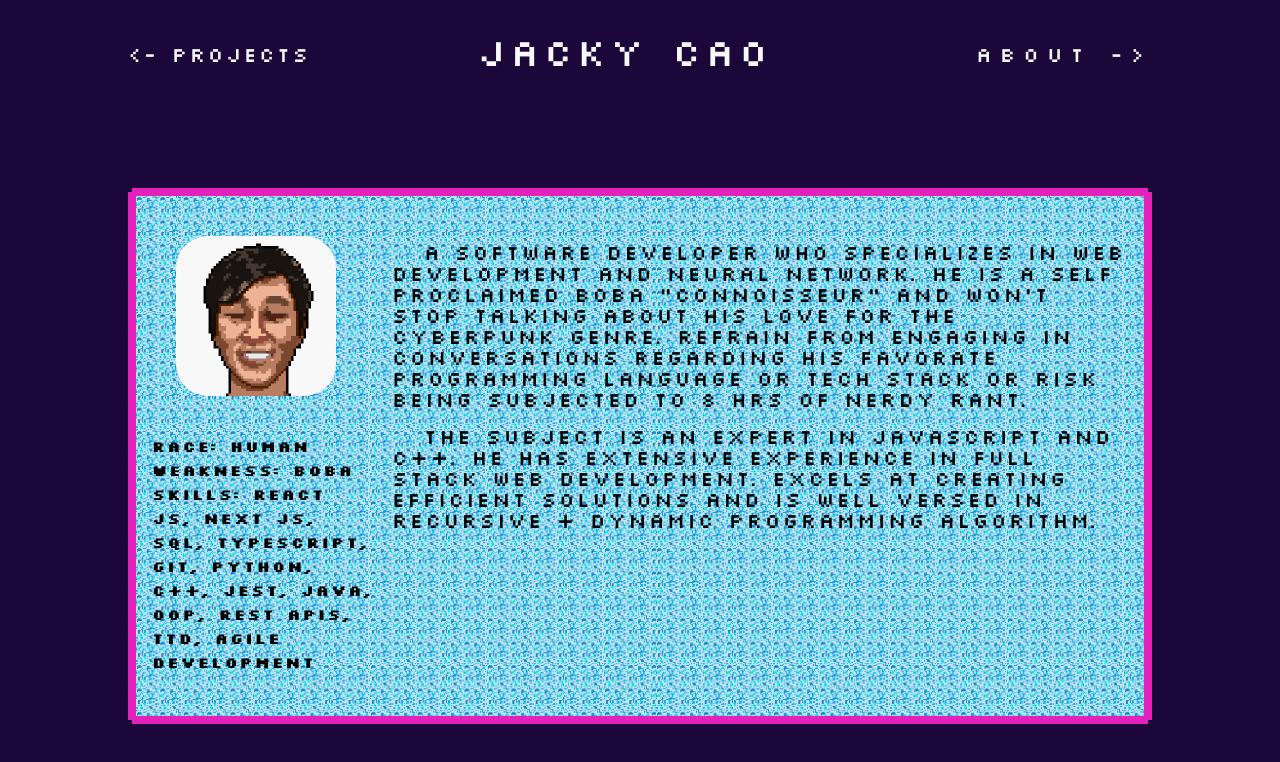
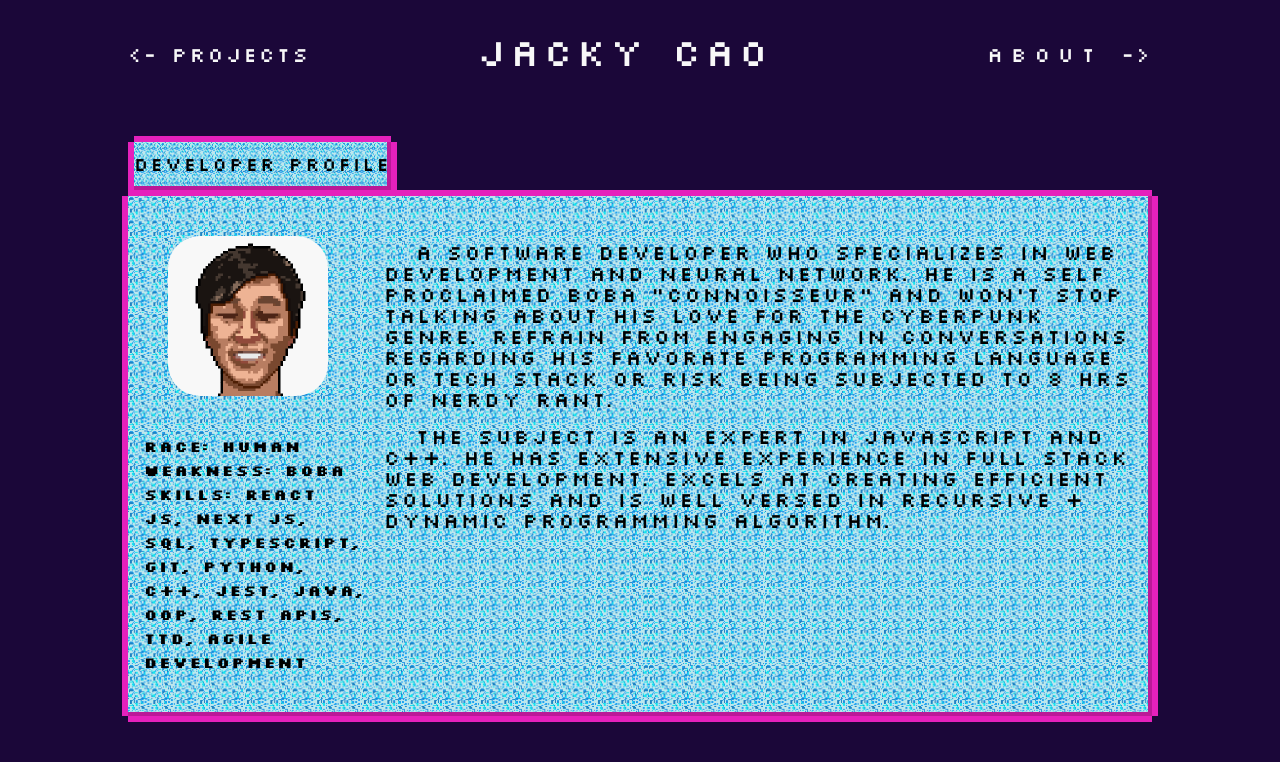
Before and after one commit to mtdecaf/portfolio-site-8-bit, a Next.js app: page /about/AboutPage in a window 1280 px wide. Shown: the top 762 px of the page. Built offline with nearby package versions, Linux system fonts and the light colour scheme.

Commit message:
ui improvement

```diff
--- a/components/PageNav/PageNav.jsx
+++ b/components/PageNav/PageNav.jsx
@@ -18,7 +18,7 @@ const PageNav = () => {
   function getWindowWidth() {
     const width = hasWindow ? window.innerWidth : null;
     return width;
-  };
+  }
 
   useEffect(() => {
     setMounted(true);
@@ -39,22 +39,34 @@ const PageNav = () => {
     <div className={cx("page-nav")}>
       <div className={cx("page-nav__inner-wrap")}>
         <a
-          className={cx("page-nav__button", "page-nav__option", "page-nav__projects")}
+          className={cx(
+            "page-nav__button",
+            "page-nav__option",
+            "page-nav__projects"
+          )}
           onClick={() => router.push("/projects", undefined, { shallow: true })}
         >
           &lt;- Projects
         </a>
         <a
-          className={cx("page-nav__button", "page-nav__option",  "page-nav__home")}
+          className={cx(
+            "page-nav__button",
+            "page-nav__option",
+            "page-nav__home"
+          )}
           onClick={() => router.push("/", undefined, { shallow: true })}
         >
           Jacky Cao
         </a>
         <a
-          className={cx("page-nav__button", "page-nav__option",  "page-nav__about")}
+          className={cx(
+            "page-nav__button",
+            "page-nav__option",
+            "page-nav__about"
+          )}
           onClick={() => router.push("/about", undefined, { shallow: true })}
         >
-          About -&gt;
+          About <span>-&gt;</span>{" "}
         </a>
       </div>
     </div>
@@ -69,13 +81,25 @@ const PageNav = () => {
         </a>
         <div className={cx("page-nav__options-wrap")}>
           <a
-            className={cx("page-nav__button", "page-nav__option", "page-nav__projects", "page-nav__projects--small")}
-            onClick={() => router.push("/projects", undefined, { shallow: true })}
+            className={cx(
+              "page-nav__button",
+              "page-nav__option",
+              "page-nav__projects",
+              "page-nav__projects--small"
+            )}
+            onClick={() =>
+              router.push("/projects", undefined, { shallow: true })
+            }
           >
             &lt;- Projects
           </a>
           <a
-            className={cx("page-nav__button", "page-nav__option", "page-nav__about", "page-nav__about--small")}
+            className={cx(
+              "page-nav__button",
+              "page-nav__option",
+              "page-nav__about",
+              "page-nav__about--small"
+            )}
             onClick={() => router.push("/about", undefined, { shallow: true })}
           >
             About <span>-&gt;</span>
--- a/components/ProfileCard/ProfileCard.jsx
+++ b/components/ProfileCard/ProfileCard.jsx
@@ -6,6 +6,9 @@ const ProfileCard = ({ mounted, windowWidth }) => {
   return (
     mounted && (
       <div className={cx("profile-card")}>
+        <div className={cx("profile-card__tab-wrap")}>
+          <p className={cx("profile-card__tab")}>Developer Profile</p>
+        </div>
         <div className={cx("profile-card__content")}>
           <div
             className={cx("profile-card__stats-wrap")}
--- a/components/ProfileCard/ProfileCard.module.scss
+++ b/components/ProfileCard/ProfileCard.module.scss
@@ -7,38 +7,78 @@
     width: 90%;
     max-height: 40rem;
     height: 100%;
-    // margin-top: 7rem;
+    box-shadow: inset (-4px) (-4px) 0px 0px #bb1998;
     @include tablet {
         width: 80%;
     }
     @include desktop {
         max-width: $desktop;
     }
+    &__tab {
+        &-wrap {
+            background-image: url(/images/paper.svg);
+            background-size: cover;
+            position: absolute;
+            display: flex;
+            align-items: center;
+            font-size: 1.25rem;
+            height: 3rem;
+            font-family: 'Press Start 2P', cursive;
+            text-decoration: none;
+            top: calc(-3rem - 6px);
+            left: 6px;
+            box-shadow: inset (-4px) (-4px) 0px 0px #bb1998;
             &::before {
                 content: "";
-        width: calc(100% - 1rem);
-        height: calc(100% - 0.5rem);
-        border: 0.25rem solid $highlight-purple;
+                width: 100%;
+                height: 100%;
+                top: -6px;
+                left: 0;
                 position: absolute;
-        left: 0.25rem;
+                border-top: 6px $highlight-purple solid;
+                border-bottom: 6px $highlight-purple solid;
             }
             &::after {
                 content: "";
-        width: calc(100% - 0.5rem);
-        height: calc(100% - 1rem);
-        border: 0.25rem solid $highlight-purple;
+                width: 100%;
+                height: 100%;
+                left: -6px;
+                top: 0;
                 position: absolute;
-        top: 0.25rem;
+                border-left: 6px $highlight-purple solid;
+                border-right: 6px $highlight-purple solid;
             }
-
+        }
+    }
     &__content {
-        width: calc(100% - 1rem);
-        height: calc(100% - 1rem);
-        margin: 0.5rem;
+        width: 100%;
+        height: 100%;
+        // margin: 0.5rem;
         background-image: url(/images/paper.svg);
         display: flex;
         flex-direction: column;
         z-index: 100;
+        box-shadow: inset (-4px) (-4px) 0px 0px #bb1998;
+        &::before {
+            content: "";
+            width: 100%;
+            height: 100%;
+            top: -6px;
+            left: 0;
+            position: absolute;
+            border-top: 6px $highlight-purple solid;
+            border-bottom: 6px $highlight-purple solid;
+        }
+        &::after {
+            content: "";
+            width: 100%;
+            height: 100%;
+            left: -6px;
+            top: 0;
+            position: absolute;
+            border-left: 6px $highlight-purple solid;
+            border-right: 6px $highlight-purple solid;
+        }
         @include tablet {
             flex-direction: row;
         }
```
Lines whose indentation alone changed are shown as unchanged.
